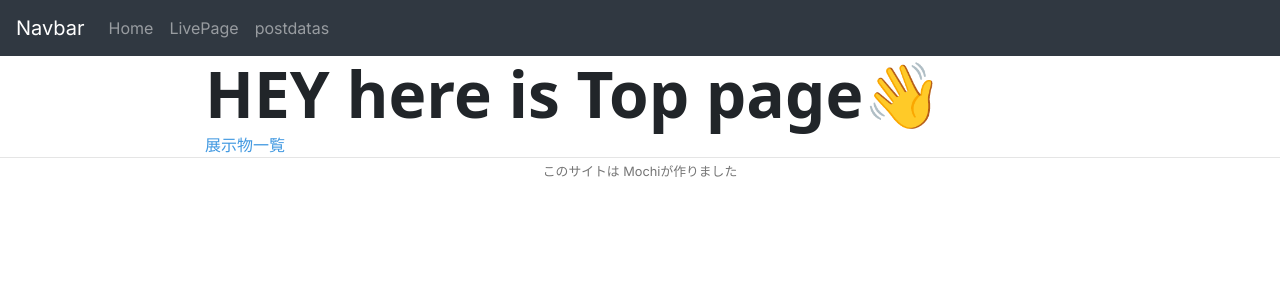
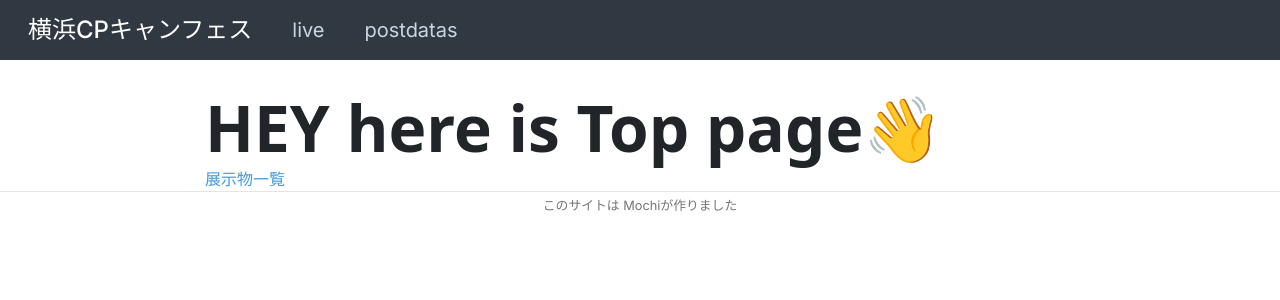
Before and after one commit to Mochichi2003/Campus-festival, a Next.js app: page / in a window 1280 px wide. Shown: the top 300 px of the page. Built offline with nearby package versions, Linux system fonts and the light colour scheme.

Commit message:
Hederを作り直した

```diff
--- a/components/Countdowntimer/CountdownTimer.tsx
+++ b/components/Countdowntimer/CountdownTimer.tsx
@@ -68,8 +68,8 @@ export default function header() {
   return (
     <div className={styles.main}>
       <div className={styles.mainText}>
-        <h1>まもなく始まります</h1>
-        <h2>
+        <h1 className="text-5xl font-semibold ">まもなく始まります</h1>
+        <h2 className="text-4xl font-semibold ">
           <RemainingTime />
         </h2>
       </div>
--- a/components/header.tsx
+++ b/components/header.tsx
@@ -1,25 +1,35 @@
 import React from "react";
 
 import styles from "./style/header.module.sass";
-import { Navbar, Nav } from "react-bootstrap";
-
+// import { Navbar, Nav } from "react-bootstrap";
+import Link from "next/link";
 export default function header() {
   return (
     <>
-      <Navbar fixed="top" className={styles.header_background} variant="dark">
-        <Navbar.Brand className={styles.header_Nav_text} href="/">
-          Navbar
-        </Navbar.Brand>
-        <Navbar.Toggle aria-controls="basic-navbar-nav" />
-        <Navbar.Collapse id="basic-navbar-nav">
-          <Nav className="mr-auto">
-            <Nav.Link href="/">Home</Nav.Link>
-            <Nav.Link href="/live">LivePage</Nav.Link>
-            <Nav.Link href="/postdatas">postdatas</Nav.Link>
-          </Nav>
-        </Navbar.Collapse>
-      </Navbar>
-      <div className={styles.header_margin}></div>
+      {/* <nav className="flex items-center fixed w-screen	 flex-row bg-blue-600 p-2 "> */}
+      <nav
+        className={
+          styles.header_background +
+          " flex items-center fixed w-screen flex-row  p-2"
+        }>
+        <div className="text-white hover:bg-gray-900 rounded-lg  cursor-pointer duration-300 hover:text-white text-center text-2xl px-3 py-0 m-1">
+          <Link href="/">
+            <p className="font-medium">横浜CPキャンフェス</p>
+          </Link>
+        </div>
+        <div className="text-gray-400 hover:bg-gray-900 rounded-lg cursor-pointer duration-100 hover:text-white text-center text-xl px-3 py-0 m-1">
+          <Link href="/live">
+            <p>live</p>
+          </Link>
+        </div>
+        <div className="text-gray-400 hover:bg-gray-900 rounded-lg cursor-pointer duration-100 hover:text-white text-center text-xl px-3 py-0 m-1">
+          <Link href="/postdatas">
+            <p>postdatas</p>
+          </Link>
+        </div>
+      </nav>
+
+      <div className={styles.header_margin}>.</div>
     </>
   );
 }
--- a/components/style/header.module.sass
+++ b/components/style/header.module.sass
@@ -9,9 +9,10 @@ $icon-color: #000000
 
 .header_background
   background: $first-color
+  color: #fff
 .header_Nav_text
   color: #aaa
   &:hover
     color: #fff
 .header_margin
-  height: 56px
+  height: 90px
```
